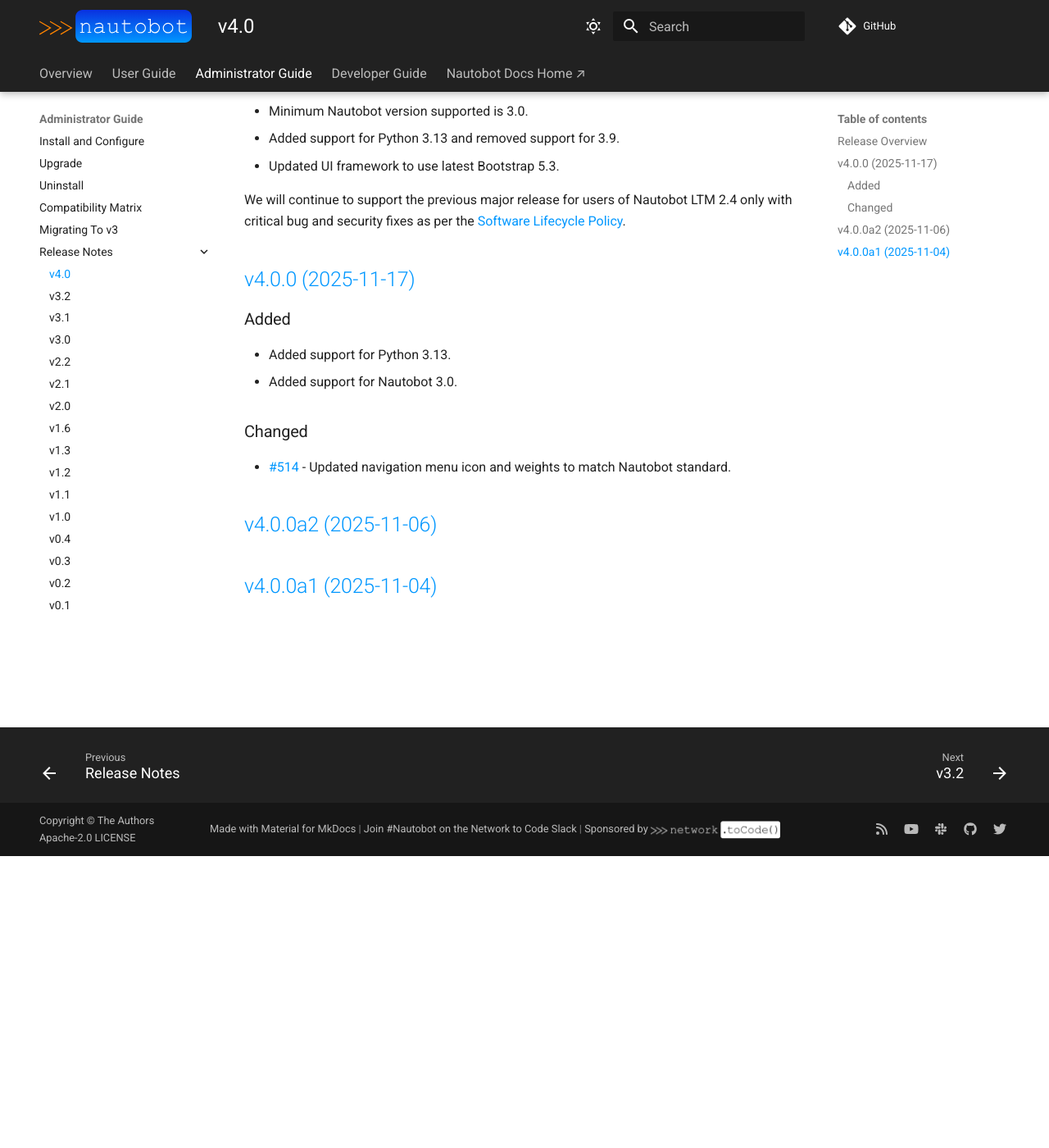
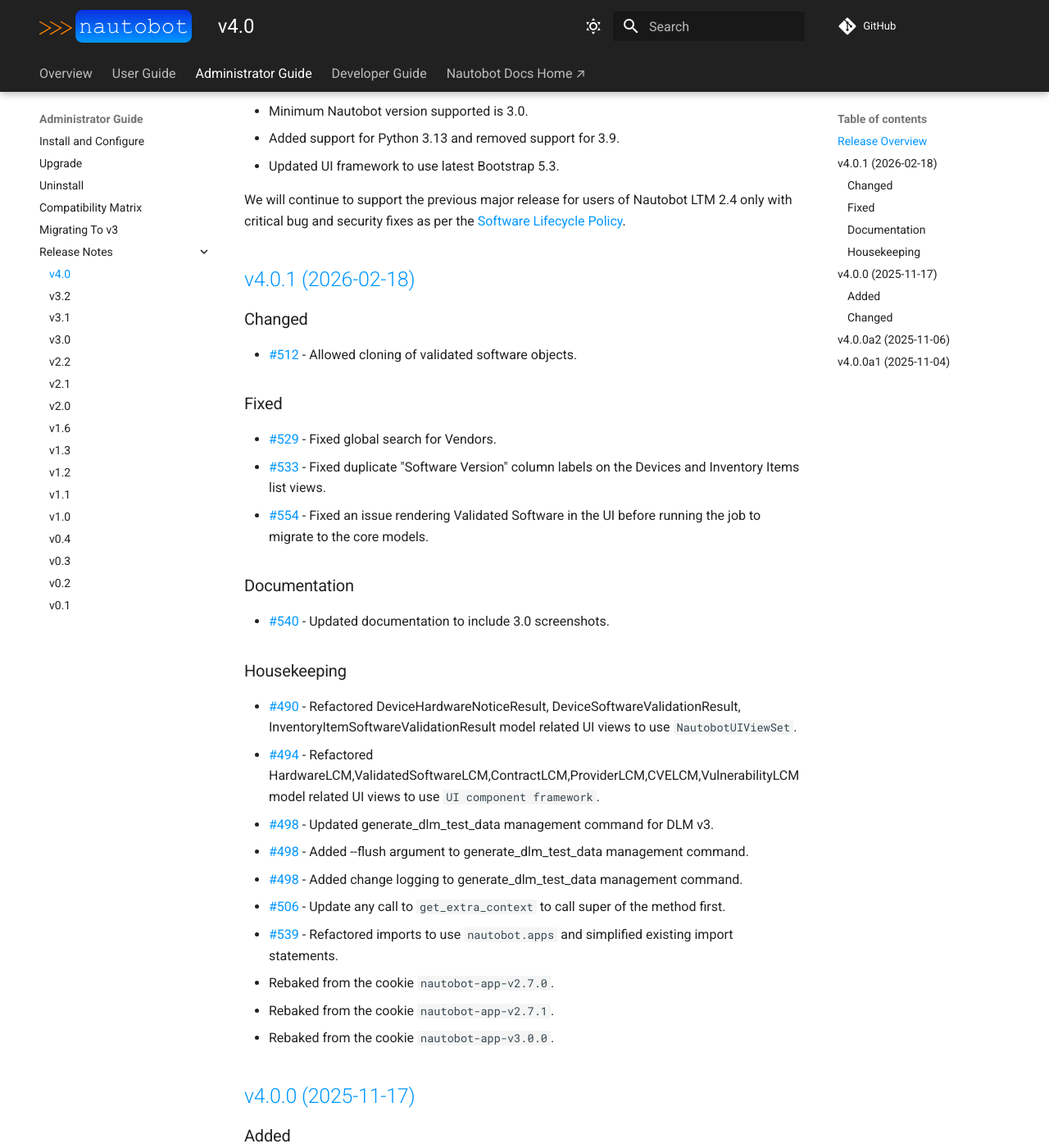
Before and after one commit to nautobot/nautobot-app-device-lifecycle-mgmt, an MkDocs documentation site: the page built from docs/admin/release_notes/version_4.0.md, in a window 1280 px wide and 1400 px high, scrolled down 356 px. Shown: the whole window at 82% size. Built offline with MkDocs 1.6.1 and Material for MkDocs 9.7.7, drawn with Linux system fonts in a browser that asks for light colours; comment, search, counter and statistics services are not loaded.

Commit message:
Release v4.0.1

```diff
--- a/docs/admin/release_notes/version_4.0.md
+++ b/docs/admin/release_notes/version_4.0.md
@@ -11,6 +11,35 @@ This major release marks the compatibility of the Device Lifecycle Management Ap
 * Updated UI framework to use latest Bootstrap 5.3.
 
 We will continue to support the previous major release for users of Nautobot LTM 2.4 only with critical bug and security fixes as per the [Software Lifecycle Policy](https://networktocode.com/company/legal/software-lifecycle-policy/).
+
+## [v4.0.1 (2026-02-18)](https://github.com/nautobot/nautobot-app-device-lifecycle-mgmt/releases/tag/v4.0.1)
+
+### Changed
+
+- [#512](https://github.com/nautobot/nautobot-app-device-lifecycle-mgmt/issues/512) - Allowed cloning of validated software objects.
+
+### Fixed
+
+- [#529](https://github.com/nautobot/nautobot-app-device-lifecycle-mgmt/issues/529) - Fixed global search for Vendors.
+- [#533](https://github.com/nautobot/nautobot-app-device-lifecycle-mgmt/issues/533) - Fixed duplicate "Software Version" column labels on the Devices and Inventory Items list views.
+- [#554](https://github.com/nautobot/nautobot-app-device-lifecycle-mgmt/issues/554) - Fixed an issue rendering Validated Software in the UI before running the job to migrate to the core models.
+
+### Documentation
+
+- [#540](https://github.com/nautobot/nautobot-app-device-lifecycle-mgmt/issues/540) - Updated documentation to include 3.0 screenshots.
+
+### Housekeeping
+
+- [#490](https://github.com/nautobot/nautobot-app-device-lifecycle-mgmt/issues/490) - Refactored DeviceHardwareNoticeResult, DeviceSoftwareValidationResult, InventoryItemSoftwareValidationResult model related UI views to use `NautobotUIViewSet`.
+- [#494](https://github.com/nautobot/nautobot-app-device-lifecycle-mgmt/issues/494) - Refactored HardwareLCM,ValidatedSoftwareLCM,ContractLCM,ProviderLCM,CVELCM,VulnerabilityLCM model related UI views to use `UI component framework`.
+- [#498](https://github.com/nautobot/nautobot-app-device-lifecycle-mgmt/issues/498) - Updated generate_dlm_test_data management command for DLM v3.
+- [#498](https://github.com/nautobot/nautobot-app-device-lifecycle-mgmt/issues/498) - Added --flush argument to generate_dlm_test_data management command.
+- [#498](https://github.com/nautobot/nautobot-app-device-lifecycle-mgmt/issues/498) - Added change logging to generate_dlm_test_data management command.
+- [#506](https://github.com/nautobot/nautobot-app-device-lifecycle-mgmt/issues/506) - Update any call to `get_extra_context` to call super of the method first.
+- [#539](https://github.com/nautobot/nautobot-app-device-lifecycle-mgmt/issues/539) - Refactored imports to use `nautobot.apps` and simplified existing import statements.
+- Rebaked from the cookie `nautobot-app-v2.7.0`.
+- Rebaked from the cookie `nautobot-app-v2.7.1`.
+- Rebaked from the cookie `nautobot-app-v3.0.0`.
 
 ## [v4.0.0 (2025-11-17)](https://github.com/nautobot/nautobot-app-device-lifecycle-mgmt/releases/tag/v4.0.0)
 
--- a/pyproject.toml
+++ b/pyproject.toml
@@ -1,6 +1,6 @@
 [tool.poetry]
 name = "nautobot-device-lifecycle-mgmt"
-version = "4.0.1a0"
+version = "4.0.1"
 description = "Manages device lifecycles for platforms and software."
 authors = ["Network to Code, LLC <info@networktocode.com>"]
 license = "Apache-2.0"
@@ -171,7 +171,7 @@ build-backend = "poetry.core.masonry.api"
 [tool.towncrier]
 package = "nautobot_device_lifecycle_mgmt"
 directory = "changes"
-filename = "docs/admin/release_notes/version_X.Y.md"
+filename = "docs/admin/release_notes/version_4.0.md"
 template = "development/towncrier_template.j2"
 start_string = "<!-- towncrier release notes start -->"
 issue_format = "[#{issue}](https://github.com/nautobot/nautobot-app-device-lifecycle-mgmt/issues/{issue})"
```
Also changed, not shown: 13 other files.
